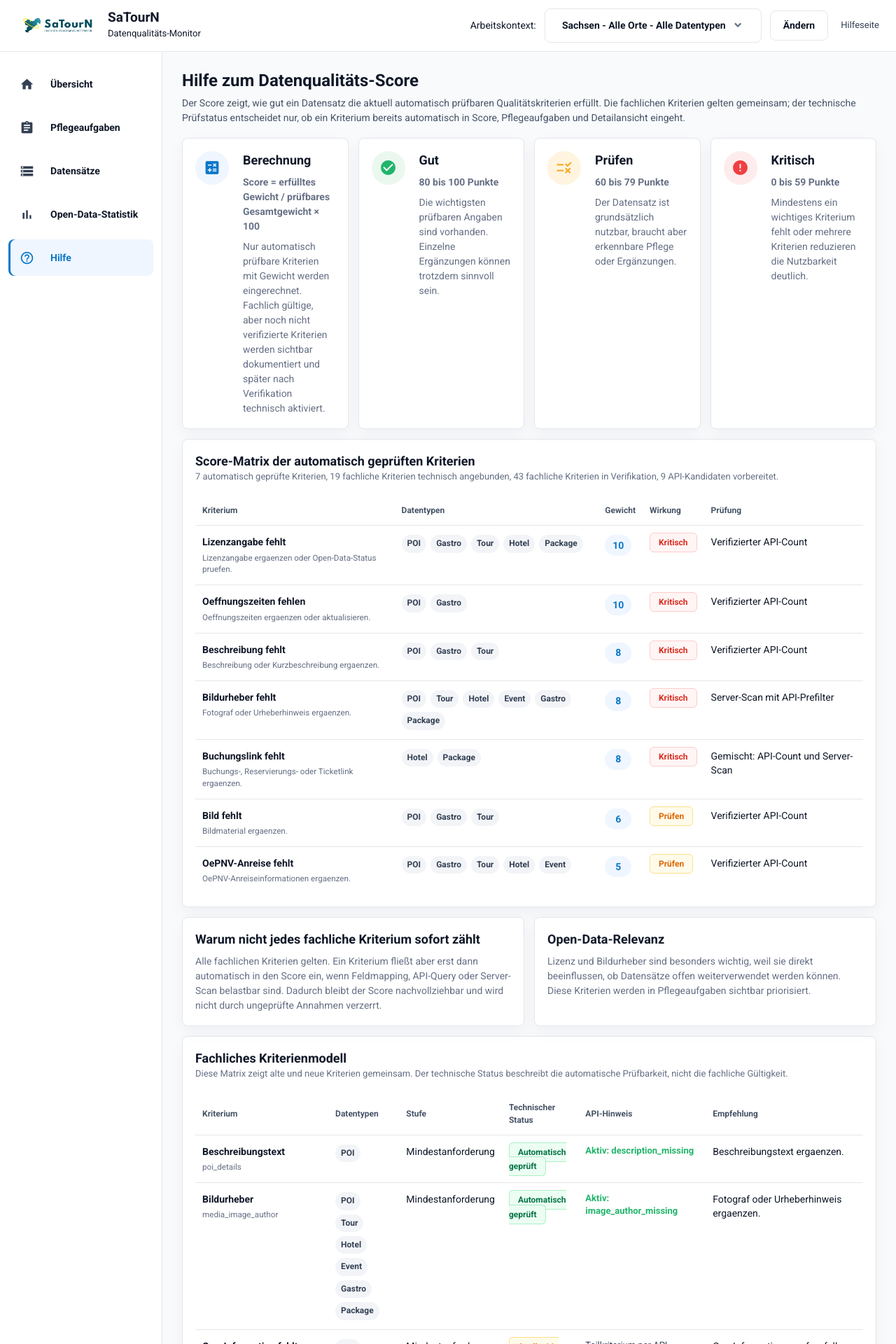
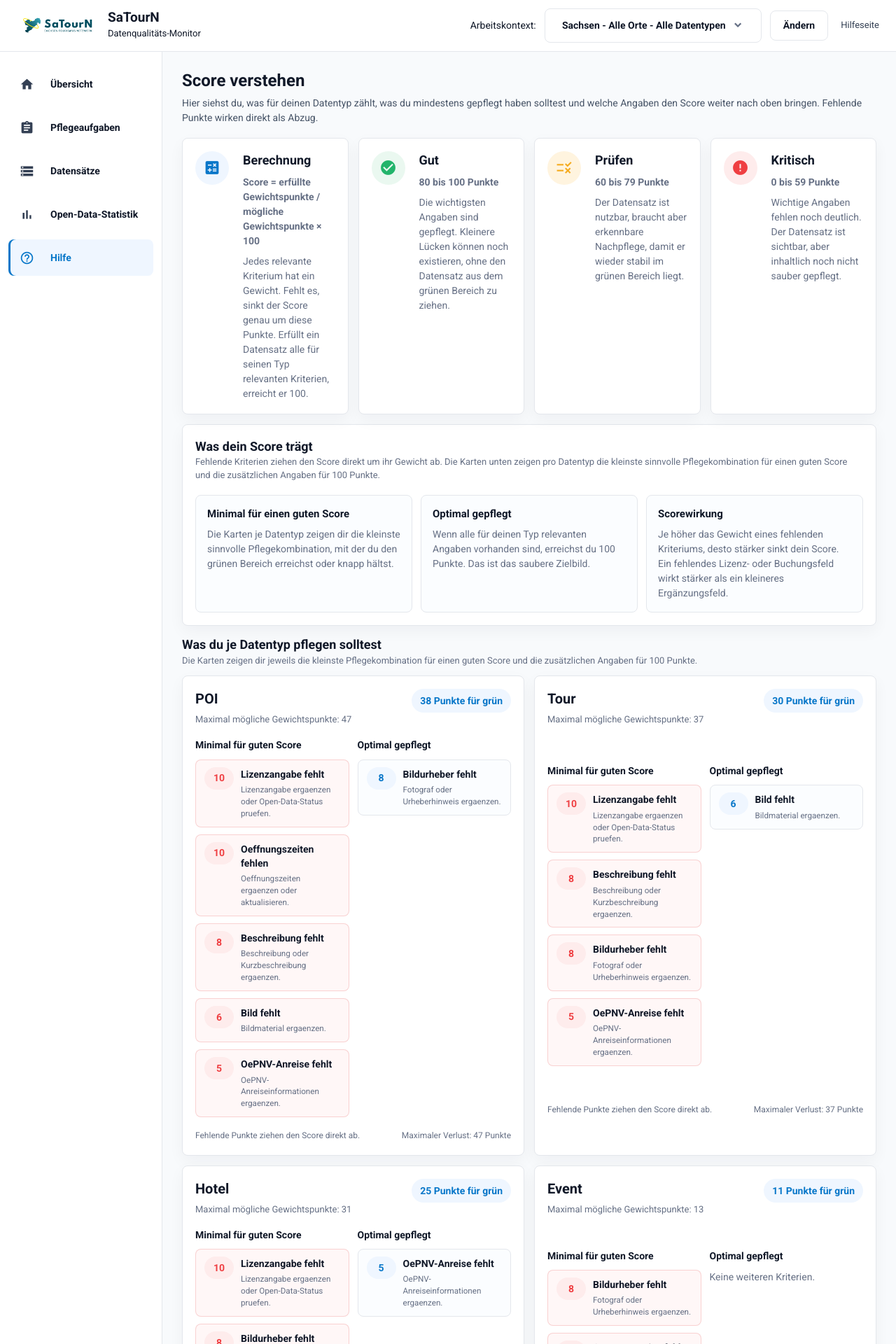
Before and after one commit to Tim-Meyer-TMGS/SaTourN, a Jekyll site: the page built from Statistik/help.html, in a window 1280 px wide. Shown: the top 1920 px of the page at 70% size. Built offline with Jekyll 4.4.1, drawn with Linux system fonts in a browser that asks for light colours; some of the changed text lies outside the part shown.

Commit message:
neue helper-seite

```diff
--- a/Statistik/help.html
+++ b/Statistik/help.html
@@ -41,8 +41,8 @@ module: true
 
     <main class="help-main" aria-labelledby="help-title">
       <section class="overview-hero help-hero">
-        <h1 id="help-title">Hilfe zum Datenqualitäts-Score</h1>
-        <p>Der Score zeigt, wie gut ein Datensatz die aktuell automatisch prüfbaren Qualitätskriterien erfüllt. Die fachlichen Kriterien gelten gemeinsam; der technische Prüfstatus entscheidet nur, ob ein Kriterium bereits automatisch in Score, Pflegeaufgaben und Detailansicht eingeht.</p>
+        <h1 id="help-title">Score verstehen</h1>
+        <p>Hier siehst du, was für deinen Datentyp zählt, was du mindestens gepflegt haben solltest und welche Angaben den Score weiter nach oben bringen. Fehlende Punkte wirken direkt als Abzug.</p>
       </section>
 
       <section class="help-score-grid" aria-label="Score-Berechnung">
@@ -50,8 +50,8 @@ module: true
           <span class="help-score-icon material-icons" aria-hidden="true">calculate</span>
           <div>
             <h2>Berechnung</h2>
-            <p><strong>Score = erfülltes Gewicht / prüfbares Gesamtgewicht × 100</strong></p>
-            <p>Nur automatisch prüfbare Kriterien mit Gewicht werden eingerechnet. Fachlich gültige, aber noch nicht verifizierte Kriterien werden sichtbar dokumentiert und später nach Verifikation technisch aktiviert.</p>
+            <p><strong>Score = erfüllte Gewichtspunkte / mögliche Gewichtspunkte × 100</strong></p>
+            <p>Jedes relevante Kriterium hat ein Gewicht. Fehlt es, sinkt der Score genau um diese Punkte. Erfüllt ein Datensatz alle für seinen Typ relevanten Kriterien, erreicht er 100.</p>
           </div>
         </article>
         <article class="panel-card help-score-card">
@@ -59,7 +59,7 @@ module: true
           <div>
             <h2>Gut</h2>
             <p><strong>80 bis 100 Punkte</strong></p>
-            <p>Die wichtigsten prüfbaren Angaben sind vorhanden. Einzelne Ergänzungen können trotzdem sinnvoll sein.</p>
+            <p>Die wichtigsten Angaben sind gepflegt. Kleinere Lücken können noch existieren, ohne den Datensatz aus dem grünen Bereich zu ziehen.</p>
           </div>
         </article>
         <article class="panel-card help-score-card">
@@ -67,7 +67,7 @@ module: true
           <div>
             <h2>Prüfen</h2>
             <p><strong>60 bis 79 Punkte</strong></p>
-            <p>Der Datensatz ist grundsätzlich nutzbar, braucht aber erkennbare Pflege oder Ergänzungen.</p>
+            <p>Der Datensatz ist nutzbar, braucht aber erkennbare Nachpflege, damit er wieder stabil im grünen Bereich liegt.</p>
           </div>
         </article>
         <article class="panel-card help-score-card">
@@ -75,71 +75,42 @@ module: true
           <div>
             <h2>Kritisch</h2>
             <p><strong>0 bis 59 Punkte</strong></p>
-            <p>Mindestens ein wichtiges Kriterium fehlt oder mehrere Kriterien reduzieren die Nutzbarkeit deutlich.</p>
+            <p>Wichtige Angaben fehlen noch deutlich. Der Datensatz ist sichtbar, aber inhaltlich noch nicht sauber gepflegt.</p>
           </div>
         </article>
       </section>
 
-      <section class="panel-card help-matrix-card" aria-labelledby="help-active-criteria-title">
+      <section class="panel-card help-summary-card" aria-label="Was den Score trägt">
         <header class="panel-head">
           <div>
-            <h2 id="help-active-criteria-title">Score-Matrix der automatisch geprüften Kriterien</h2>
-            <p id="help-model-summary" class="data-note">Kriterienmodell wird geladen ...</p>
+            <h2>Was dein Score trägt</h2>
+            <p class="data-note" id="help-model-summary">Die wichtigsten Angaben werden geladen ...</p>
           </div>
         </header>
-        <div class="tasks-table-wrap">
-          <table class="help-matrix-table">
-            <thead>
-              <tr>
-                <th>Kriterium</th>
-                <th>Datentypen</th>
-                <th>Gewicht</th>
-                <th>Wirkung</th>
-                <th>Prüfung</th>
-              </tr>
-            </thead>
-            <tbody id="help-active-criteria-body">
-              <tr><td colspan="5" class="table-empty">Kriterien werden geladen ...</td></tr>
-            </tbody>
-          </table>
+        <div class="help-score-rules">
+          <article>
+            <h3>Minimal für einen guten Score</h3>
+            <p>Die Karten je Datentyp zeigen dir die kleinste sinnvolle Pflegekombination, mit der du den grünen Bereich erreichst oder knapp hältst.</p>
+          </article>
+          <article>
+            <h3>Optimal gepflegt</h3>
+            <p>Wenn alle für deinen Typ relevanten Angaben vorhanden sind, erreichst du 100 Punkte. Das ist das saubere Zielbild.</p>
+          </article>
+          <article>
+            <h3>Scorewirkung</h3>
+            <p>Je höher das Gewicht eines fehlenden Kriteriums, desto stärker sinkt dein Score. Ein fehlendes Lizenz- oder Buchungsfeld wirkt stärker als ein kleineres Ergänzungsfeld.</p>
+          </article>
         </div>
       </section>
 
-      <section class="help-explain-grid" aria-label="Einordnung der Kriterien">
-        <article class="panel-card help-info-card">
-          <h2>Warum nicht jedes fachliche Kriterium sofort zählt</h2>
-          <p>Alle fachlichen Kriterien gelten. Ein Kriterium fließt aber erst dann automatisch in den Score ein, wenn Feldmapping, API-Query oder Server-Scan belastbar sind. Dadurch bleibt der Score nachvollziehbar und wird nicht durch ungeprüfte Annahmen verzerrt.</p>
-        </article>
-        <article class="panel-card help-info-card">
-          <h2>Open-Data-Relevanz</h2>
-          <p>Lizenz und Bildurheber sind besonders wichtig, weil sie direkt beeinflussen, ob Datensätze offen weiterverwendet werden können. Diese Kriterien werden in Pflegeaufgaben sichtbar priorisiert.</p>
-        </article>
-      </section>
-
-      <section class="panel-card help-matrix-card" aria-labelledby="help-domain-criteria-title">
+      <section class="help-type-overview" aria-labelledby="help-type-overview-title">
         <header class="panel-head">
           <div>
-            <h2 id="help-domain-criteria-title">Fachliches Kriterienmodell</h2>
-            <p class="data-note">Diese Matrix zeigt alte und neue Kriterien gemeinsam. Der technische Status beschreibt die automatische Prüfbarkeit, nicht die fachliche Gültigkeit.</p>
+            <h2 id="help-type-overview-title">Was du je Datentyp pflegen solltest</h2>
+            <p class="data-note">Die Karten zeigen dir jeweils die kleinste Pflegekombination für einen guten Score und die zusätzlichen Angaben für 100 Punkte.</p>
           </div>
         </header>
-        <div class="tasks-table-wrap">
-          <table class="help-matrix-table">
-            <thead>
-              <tr>
-                <th>Kriterium</th>
-                <th>Datentypen</th>
-                <th>Stufe</th>
-                <th>Technischer Status</th>
-                <th>API-Hinweis</th>
-                <th>Empfehlung</th>
-              </tr>
-            </thead>
-            <tbody id="help-domain-criteria-body">
-              <tr><td colspan="6" class="table-empty">Fachmodell wird geladen ...</td></tr>
-            </tbody>
-          </table>
-        </div>
+        <div id="help-type-grid" class="help-type-grid"></div>
       </section>
     </main>
   </div>
--- a/Statistik/style.css
+++ b/Statistik/style.css
@@ -1888,6 +1888,11 @@ body.statistik-page-body {
   margin-bottom: 14px;
 }
 
+.statistik .help-summary-card {
+  padding: 18px;
+  margin-bottom: 14px;
+}
+
 .statistik .help-score-card {
   display: grid;
   grid-template-columns: 52px minmax(0, 1fr);
@@ -1939,9 +1944,154 @@ body.statistik-page-body {
   color: var(--red);
 }
 
-.statistik .help-matrix-card {
+.statistik .help-score-rules {
+  display: grid;
+  grid-template-columns: repeat(3, minmax(0, 1fr));
+  gap: 12px;
+}
+
+.statistik .help-score-rules article {
+  padding: 16px;
+  border: 1px solid var(--line);
+  border-radius: 8px;
+  background: #fbfdff;
+}
+
+.statistik .help-score-rules h3 {
+  margin: 0 0 8px;
+  font-size: 15px;
+}
+
+.statistik .help-score-rules p {
+  margin: 0;
+  color: var(--muted);
+}
+
+.statistik .help-type-overview {
+  margin-bottom: 14px;
+}
+
+.statistik .help-type-overview .panel-head {
+  margin-bottom: 12px;
+}
+
+.statistik .help-type-grid {
+  display: grid;
+  grid-template-columns: repeat(2, minmax(0, 1fr));
+  gap: 14px;
+}
+
+.statistik .help-type-card {
+  display: grid;
+  gap: 16px;
   padding: 18px;
-  margin-bottom: 14px;
+}
+
+.statistik .help-type-head {
+  display: flex;
+  justify-content: space-between;
+  gap: 16px;
+  align-items: start;
+}
+
+.statistik .help-type-head h3 {
+  margin: 0 0 6px;
+  font-size: 20px;
+}
+
+.statistik .help-type-score {
+  display: inline-flex;
+  align-items: center;
+  min-height: 34px;
+  padding: 0 12px;
+  border-radius: 999px;
+  background: var(--blue-soft);
+  color: var(--blue);
+  font-weight: 850;
+  white-space: nowrap;
+}
+
+.statistik .help-type-columns {
+  display: grid;
+  grid-template-columns: repeat(2, minmax(0, 1fr));
+  gap: 12px;
+}
+
+.statistik .help-type-columns h4 {
+  margin: 0 0 10px;
+  font-size: 14px;
+}
+
+.statistik .help-checklist {
+  display: grid;
+  gap: 10px;
+  list-style: none;
+  margin: 0;
+  padding: 0;
+}
+
+.statistik .help-checkitem {
+  display: grid;
+  grid-template-columns: 42px minmax(0, 1fr);
+  gap: 10px;
+  align-items: start;
+  padding: 10px 12px;
+  border: 1px solid var(--line);
+  border-radius: 8px;
+  background: var(--surface);
+}
+
+.statistik .help-checkitem.required {
+  border-color: rgba(220, 38, 38, .18);
+  background: #fff7f7;
+}
+
+.statistik .help-checkitem.optional {
+  background: #fbfdff;
+}
+
+.statistik .help-checkweight {
+  display: inline-grid;
+  min-width: 42px;
+  height: 32px;
+  place-items: center;
+  border-radius: 999px;
+  background: var(--blue-soft);
+  color: var(--blue);
+  font-weight: 850;
+}
+
+.statistik .help-checkitem.required .help-checkweight {
+  background: var(--red-soft);
+  color: var(--red);
+}
+
+.statistik .help-checkitem strong,
+.statistik .help-checkitem small {
+  display: block;
+}
+
+.statistik .help-checkitem strong {
+  margin-bottom: 4px;
+}
+
+.statistik .help-checkitem small {
+  color: var(--muted);
+}
+
+.statistik .help-empty-state {
+  margin: 0;
+  color: var(--muted);
+}
+
+.statistik .help-type-footer {
+  display: flex;
+  flex-wrap: wrap;
+  justify-content: space-between;
+  gap: 10px;
+  padding-top: 2px;
+  color: var(--muted);
+  font-size: 12px;
 }
 
 .statistik .help-explain-grid {
@@ -2510,6 +2660,15 @@ body.statistik-page-body {
     grid-template-columns: repeat(2, minmax(0, 1fr));
   }
 
+  .statistik .help-score-rules,
+  .statistik .help-type-grid {
+    grid-template-columns: 1fr;
+  }
+
+  .statistik .help-type-columns {
+    grid-template-columns: 1fr;
+  }
+
   .statistik .detail-quality-summary {
     padding-left: 0;
     border-left: 0;
@@ -2562,6 +2721,17 @@ body.statistik-page-body {
     grid-template-columns: 1fr;
   }
 
+  .statistik .help-score-rules,
+  .statistik .help-type-grid {
+    grid-template-columns: 1fr;
+  }
+
+  .statistik .help-type-head,
+  .statistik .help-type-footer {
+    flex-direction: column;
+    align-items: flex-start;
+  }
+
   .statistik .task-row {
     grid-template-columns: 42px minmax(0, 1fr) 22px;
   }
```
Also changed, not shown: Statistik/scripts.js.
